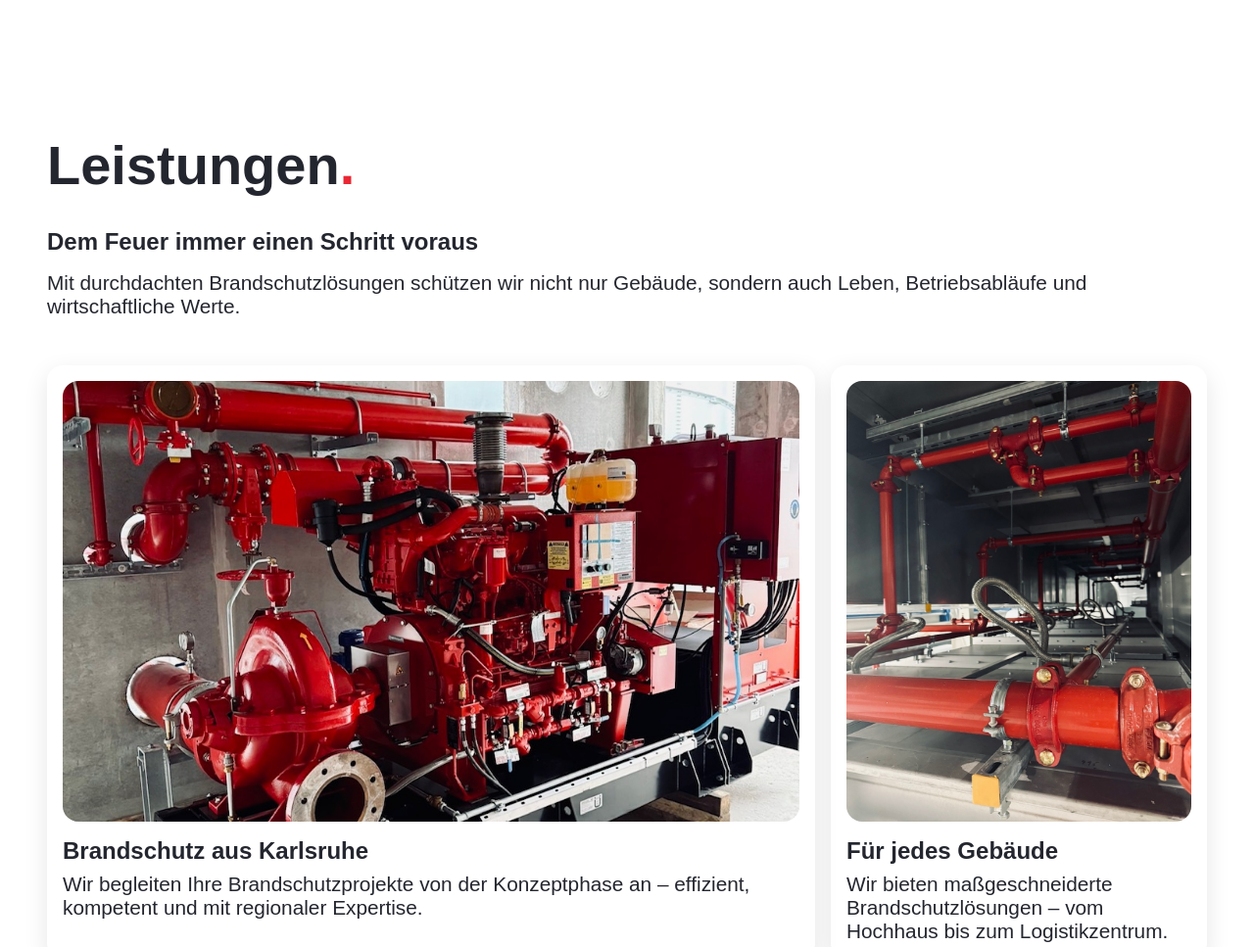
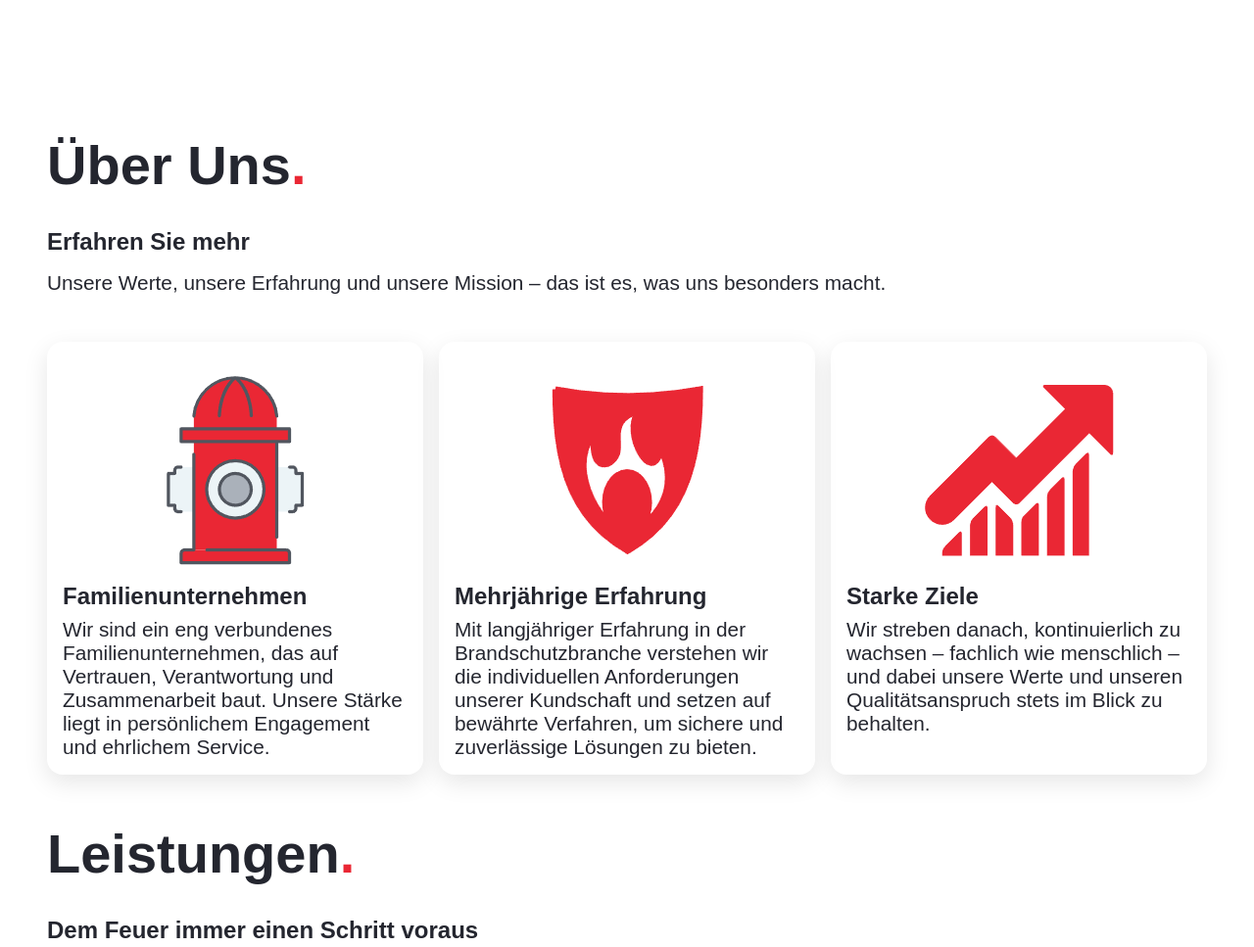
Before and after one commit to dejanpls/mp-leitungsverlegung.de, a website built with webpack: page src/template.html in a window 1280 px wide. Shown: the part 720-1687 px from the top of the page at 98% size. Built offline with nearby package versions, Linux system fonts and the light colour scheme; a web font is replaced by a local one.

Commit message:
feat: add ueber-uns section to display more info about the company and its mission

```diff
--- a/src/styles/main.css
+++ b/src/styles/main.css
@@ -9,7 +9,7 @@ main {
   max-width: 1200px;
 }
 
-header#ueber-uns {
+header {
   display: flex;
   margin: 3rem 0;
   flex-wrap: wrap;
--- a/src/styles/style.css
+++ b/src/styles/style.css
@@ -1,6 +1,7 @@
 @import url('./general.css');
 @import url('./nav.css');
 @import url('./main.css');
+@import url('./ueber-uns.css');
 @import url('./leistungen.css');
 @import url('./kontakt.css');
 @import url('./footer.css');
--- /dev/null
+++ b/src/styles/ueber-uns.css
@@ -0,0 +1,66 @@
+section#ueber-uns {
+}
+
+section#ueber-uns > h2 {
+  font-size: 3.5rem;
+  margin-bottom: 0.5rem;
+}
+
+section#ueber-uns > h2 > span {
+  color: rgb(234, 39, 52);
+}
+
+section#ueber-uns > p.titel {
+  margin-top: 2rem;
+  font-size: 1.5rem;
+  font-weight: 700;
+  color: #24262f;
+}
+
+section#ueber-uns > p.info {
+  margin-top: 2rem;
+  font-size: 1.5rem;
+  font-weight: 700;
+  color: #24262f;
+}
+
+section#ueber-uns div.cards-container {
+  display: grid;
+  grid-template-columns: repeat(3, 1fr);
+  grid-auto-rows: auto;
+  gap: 1rem;
+  padding-top: 3rem;
+  background-color: #ffffff;
+  margin-bottom: 3rem;
+}
+
+div.ueber-uns-card {
+  border-radius: 1rem;
+  box-shadow: 0 8px 24px rgba(0, 0, 0, 0.1);
+  padding: 1rem;
+}
+
+div.ueber-uns-card .card-image {
+  display: flex;
+  justify-content: center;
+}
+
+.card-content h3 {
+  font-size: 1.5rem;
+  font-weight: 700;
+  align-self: flex-start;
+  margin-bottom: 0.5rem;
+  color: #24262f;
+}
+
+.card-content p {
+  font-size: 1.3rem;
+  font-weight: 300;
+  color: #24262f;
+}
+
+@media (max-width: 850px) {
+  section#ueber-uns div.cards-container {
+    grid-template-columns: 1fr;
+  }
+}
--- a/src/template.html
+++ b/src/template.html
@@ -53,7 +53,7 @@
 
       <div class="main-container">
         <main>
-          <header id="ueber-uns">
+          <header>
             <div class="kolumn-links">
               <h1>Wir sind Ihr 🦺</h1>
               <h2><span>Zuverlässiger</span> Partner</h2>
@@ -78,6 +78,76 @@
               />
             </div>
           </header>
+
+          <section id="ueber-uns">
+            <h2>Über Uns<span>.</span></h2>
+            <p class="titel">Erfahren Sie mehr</p>
+            <p class="intro">
+              Unsere Werte, unsere Erfahrung und unsere Mission – das ist es,
+              was uns besonders macht.
+            </p>
+
+            <div class="cards-container">
+              <!-- Card 1 -->
+              <div class="ueber-uns-card">
+                <div class="card-image">
+                  <!-- Platzhalter für Bild -->
+                  <img
+                    src="/src/assets/images/ueber-uns/familienunternehmen.png"
+                    alt="Familienunternehmen"
+                  />
+                </div>
+                <div class="card-content">
+                  <h3>Familienunternehmen</h3>
+                  <p>
+                    Wir sind ein eng verbundenes Familienunternehmen, das auf
+                    Vertrauen, Verantwortung und Zusammenarbeit baut. Unsere
+                    Stärke liegt in persönlichem Engagement und ehrlichem
+                    Service.
+                  </p>
+                </div>
+              </div>
+
+              <!-- Card 2 -->
+              <div class="ueber-uns-card">
+                <div class="card-image">
+                  <!-- Platzhalter für Bild -->
+                  <img
+                    src="/src/assets/images/ueber-uns/erfahrung.png"
+                    alt="Erfahrung"
+                  />
+                </div>
+                <div class="card-content">
+                  <h3>Mehrjährige Erfahrung</h3>
+                  <p>
+                    Mit langjähriger Erfahrung in der Brandschutzbranche
+                    verstehen wir die individuellen Anforderungen unserer
+                    Kundschaft und setzen auf bewährte Verfahren, um sichere und
+                    zuverlässige Lösungen zu bieten.
+                  </p>
+                </div>
+              </div>
+
+              <!-- Card 3 -->
+              <div class="ueber-uns-card">
+                <div class="card-image">
+                  <!-- Platzhalter für Bild -->
+                  <img
+                    src="/src/assets/images/ueber-uns/ziele.png"
+                    alt="Ziele"
+                  />
+                </div>
+                <div class="card-content">
+                  <h3>Starke Ziele</h3>
+                  <p>
+                    Wir streben danach, kontinuierlich zu wachsen – fachlich wie
+                    menschlich – und dabei unsere Werte und unseren
+                    Qualitätsanspruch stets im Blick zu behalten.
+                  </p>
+                </div>
+              </div>
+            </div>
+          </section>
 
           <section id="leistungen">
             <h2>Leistungen<span>.</span></h2>
@@ -163,29 +233,44 @@
                   alt=""
                 />
               </div>
-                <div class="kontakt-rechts">
-                  <div>
-                    <img class="contact-icon" src="/src/assets/images/contact-icons/person.png" alt="person icon">
-                    <p>
-                      Jelena Mlinarevic Plisnic
-                    </p>
-                  </div>
+              <div class="kontakt-rechts">
                 <div>
-                  <img class="contact-icon" src="/src/assets/images/contact-icons/location.png" alt="location icon">
+                  <img
+                    class="contact-icon"
+                    src="/src/assets/images/contact-icons/person.png"
+                    alt="person icon"
+                  />
+                  <p>Jelena Mlinarevic Plisnic</p>
+                </div>
+                <div>
+                  <img
+                    class="contact-icon"
+                    src="/src/assets/images/contact-icons/location.png"
+                    alt="location icon"
+                  />
                   <p>
                     Kraichgaustraße 8, <br />
                     76661 Philippsburg
                   </p>
                 </div>
                 <div>
-                   <img class="contact-icon" src="/src/assets/images/contact-icons/email.png" alt="email icon">
+                  <img
+                    class="contact-icon"
+                    src="/src/assets/images/contact-icons/email.png"
+                    alt="email icon"
+                  />
                   <p>info@mp-leitungsverlegung.de</p>
                 </div>
                 <div>
-                  <img class="contact-icon" src="/src/assets/images/contact-icons/phone.png" alt="phone icon">
+                  <img
+                    class="contact-icon"
+                    src="/src/assets/images/contact-icons/phone.png"
+                    alt="phone icon"
+                  />
                   <p>+49 175 1944374</p>
                 </div>
               </div>
+            </div>
           </section>
         </main>
       </div>
```
Also changed, not shown: src/assets/images/ueber-uns/erfahrung.png (added), src/assets/images/ueber-uns/familienunternehmen.png (added), src/assets/images/ueber-uns/ziele.png (added).
